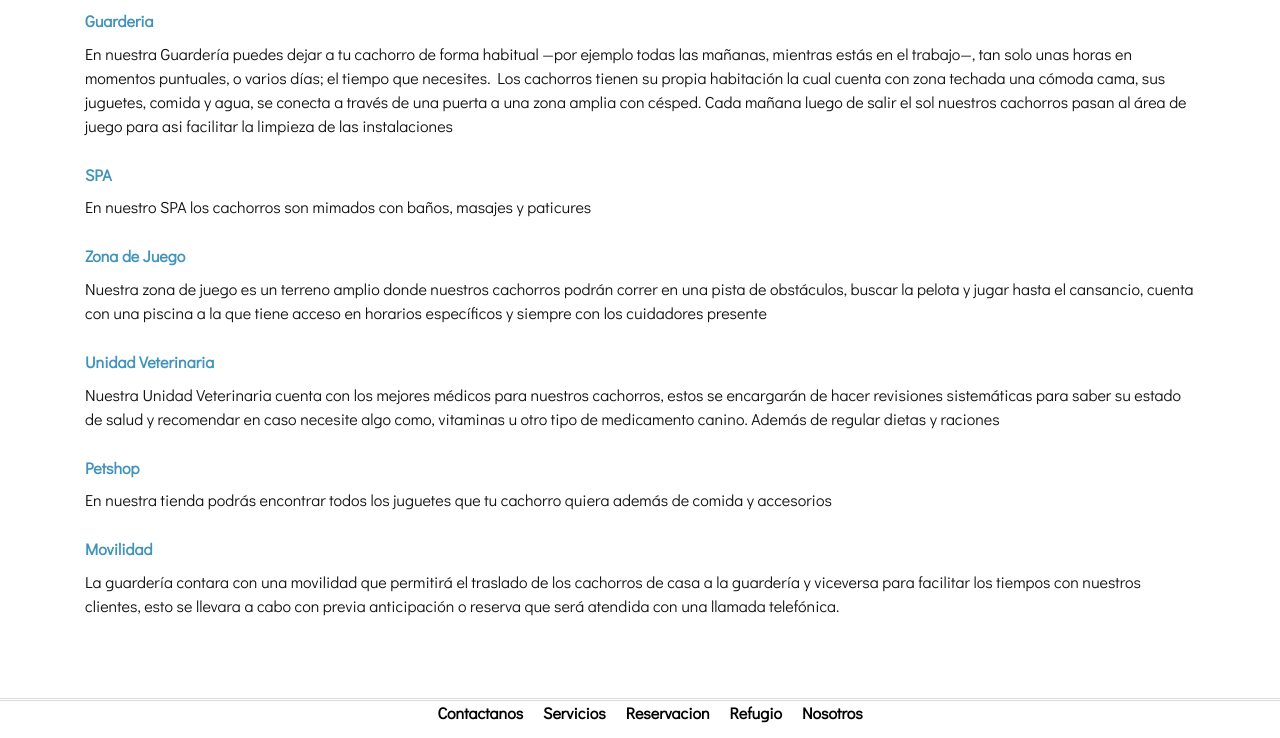
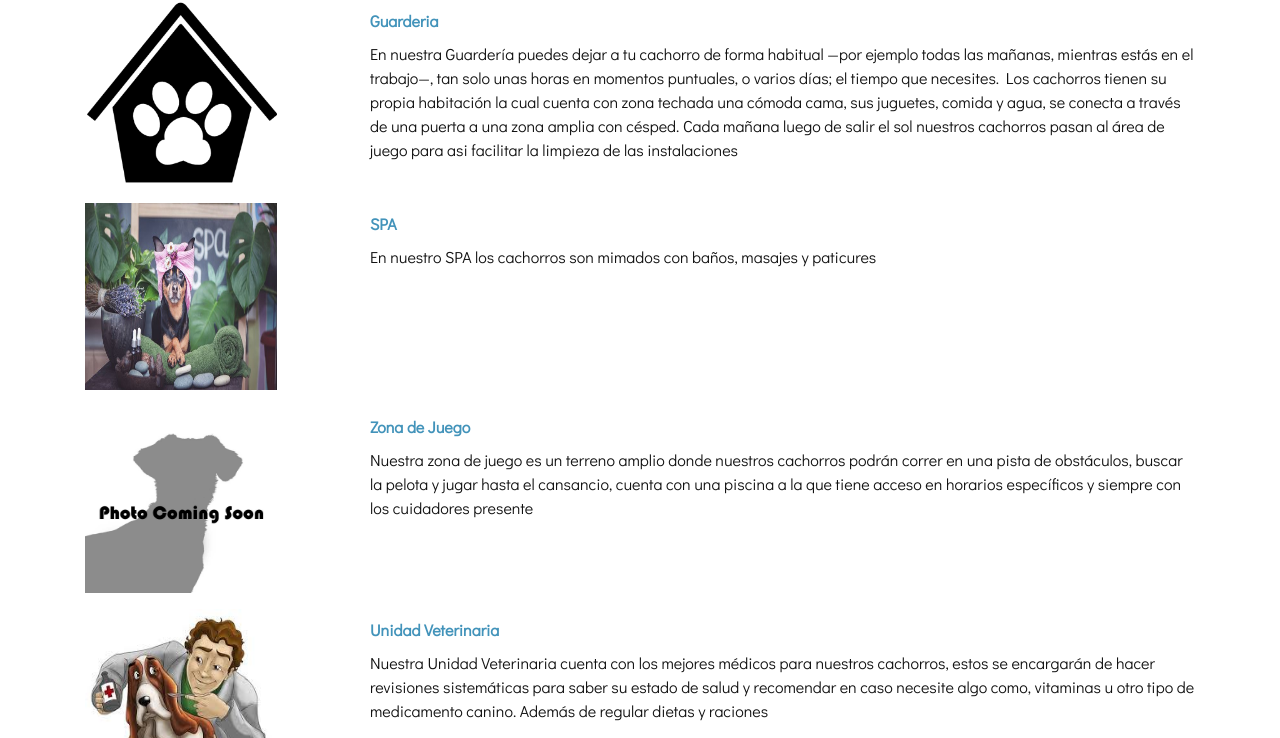
Before and after one commit to RRMoreno/ProyectoFinal, a website: page views/servicios.html in a window 1280 px wide. Shown: the part 316-1054 px from the top of the page. Drawn offline with nearby package versions, Linux system fonts and the light colour scheme.

Commit message:
modificada la pagina de servicios

```diff
--- a/scss/estilos.scss
+++ b/scss/estilos.scss
@@ -2,6 +2,7 @@
 $primaryColor: #4293ba;
 $primaryTextColor: #111111;
 $gradientSecondaryColor: #f9fcfe;
+$titlecolor: #4085f1;
 
 
 /*variables lo que es mas repetitivo: colores, fontfamily....*/
@@ -110,7 +111,7 @@ nav {
 h1 {
   text-align: center;
   font-weight: normal;
-  color: #4085f1;
+  color: $titlecolor;
   font-family: 'Dancing Script', cursive;
   padding-left: 20px;
 }
@@ -254,11 +255,27 @@ ul {
     }
   }
 }
+.row-servicios {
+  display: flex;
+  flex-wrap: wrap;
+  margin-right: -15px;
+  margin-left: -15px;
+  margin-bottom: 1rem;
+}
+.img-servicios {
+   width: 192px;
+  height: 187px;
 
-.img-servicios {
-  float: left;
-  width: 6rem;
-  padding-right: 2rem;
+
+}
+p{
+  .pservicios{
+    text-align: justify-all;
+    margin-left: 1rem;
+
+  }
+
+
 }
 
 .img-log {
@@ -339,6 +356,9 @@ ul {
   background-size: cover;
 }
 
+.row-form{
+  margin-top: 1rem;
+}
 
 .titulo2 {
   padding-top: 3rem;
@@ -381,6 +401,7 @@ form {
   justify-content: space-between;
 }
 
+
 @media only screen and (max-width: 573px) {
   h1 {
     display: none;
@@ -388,6 +409,9 @@ form {
   .titulo2 {
     padding-top: 1rem;
     padding-bottom: 1rem;
+  }
+  .pservicios{
+    display: none;
   }
 
 }
@@ -423,6 +447,7 @@ form {
   }
 
 
+
 }
 
 @media only screen and (min-width: 1024px) {
--- a/views/servicios.html
+++ b/views/servicios.html
@@ -76,37 +76,93 @@
         <h2>Nuestros Servicios</h2>
     </div>
 
+    <div class="row-servicios">
+        <div class="col-md-3">
+            <img class="img-servicios" src="../img/guarderia.png" alt="">
+
+        </div>
+
+        <div class="col-md-9">
             <h3><a href="guarderia.html">Guarderia</a></h3>
-    <p>En nuestra Guardería puedes dejar a tu cachorro de forma habitual —por ejemplo todas las mañanas, mientras estás
+            <p class="pservicios">En nuestra Guardería puedes dejar a tu cachorro de forma habitual —por ejemplo todas las mañanas, mientras estás
                 en el trabajo—, tan solo unas horas en momentos puntuales, o varios días; el tiempo que necesites. Los cachorros
                 tienen su propia habitación la cual cuenta con zona techada una cómoda cama, sus juguetes, comida y agua, se
                 conecta a través de una puerta a una zona amplia con césped. Cada mañana luego de salir el sol nuestros
                 cachorros pasan al área de juego para asi facilitar la limpieza de las instalaciones </p>
+        </div>
+    </div>
+
     <!--imagen de SPA-->
+    <div class="row-servicios">
+        <div class="col-md-3">
+            <img class="img-servicios" src="../img/spa.jpg" alt="">
+        </div>
+
+        <div class="col-md-9">
             <h3><a href="spa.html">SPA</a></h3>
-    <p>En nuestro SPA los cachorros son mimados con baños, masajes y paticures</p>
+            <p class="pservicios">En nuestro SPA los cachorros son mimados con baños, masajes y paticures </p>
+        </div>
+    </div>
+
+
     <!--imagen de zona de juego-->
+    <div class="row-servicios">
+        <div class="col-md-3">
+            <img class="img-servicios" src="../img/PhotoComingSoon.jpg" alt="">
+        </div>
+
+        <div class="col-md-9">
             <h3><a href="zonajuegos.html">Zona de Juego</a></h3>
-    <p>Nuestra zona de juego es un terreno amplio donde nuestros cachorros podrán correr en una pista de obstáculos,
+            <p class="pservicios">Nuestra zona de juego es un terreno amplio donde nuestros cachorros podrán correr en una pista de obstáculos,
                 buscar la pelota y jugar hasta el cansancio, cuenta con una piscina a la que tiene acceso en horarios
-        específicos y siempre con los cuidadores presente </p>
+                específicos y siempre con los cuidadores presente</p>
+        </div>
+    </div>
+
     <!--imagen de vet-->
+    <div class="row-servicios">
+        <div class="col-md-3">
+            <img class="img-servicios" src="../img/images.jpg" alt="">
+        </div>
+
+        <div class="col-md-9">
             <h3><a href="vet.html">Unidad Veterinaria</a></h3>
-    <p>Nuestra Unidad Veterinaria cuenta con los mejores médicos para nuestros cachorros, estos se encargarán de hacer
+            <p class="pservicios">Nuestra Unidad Veterinaria cuenta con los mejores médicos para nuestros cachorros, estos se encargarán de hacer
                 revisiones sistemáticas para saber su estado de salud y recomendar en caso necesite algo como, vitaminas u otro
-        tipo de medicamento canino. Además de regular dietas y raciones </p>
+                tipo de medicamento canino. Además de regular dietas y raciones</p>
+        </div>
+    </div>
+
 
     <!--imagen de petshop-->
+    <div class="row-servicios">
+        <div class="col-md-3">
+            <img class="img-servicios" src="../img/petshop.jpg" alt="">
+        </div>
+
+        <div class="col-md-9">
             <h3><a href="petshop.html">Petshop</a></h3>
-    <p>En nuestra tienda podrás encontrar todos los juguetes que tu cachorro quiera además de comida y accesorios </p>
+            <p class="pservicios">Nuestra Unidad Veterinaria cuenta con los mejores médicos para nuestros cachorros, estos se encargarán de hacer
+                revisiones sistemáticas para saber su estado de salud y recomendar en caso necesite algo como, vitaminas u otro
+                tipo de medicamento canino. Además de regular dietas y raciones. En nuestra tienda podrás encontrar todos
+                los juguetes que tu cachorro quiera además de comida y accesorios </p>
+        </div>
+    </div>
 
-    <div >
 
+    <div class="row-servicios">
+        <div class="col-md-3">
+            <img class="img-servicios" src="../img/movilidad.jpg" alt="">
+        </div>
+
+        <div class="col-md-9">
             <h3><a href="movilidad.html">Movilidad</a></h3>
-        <p>La guardería contara con una movilidad que permitirá el traslado de los cachorros de casa a la guardería y
+            <p class="pservicios">La guardería contara con una movilidad que permitirá el traslado de los cachorros de casa a la guardería y
                 viceversa para facilitar los tiempos con nuestros clientes, esto se llevara a cabo con previa anticipación o
                 reserva que será atendida con una llamada telefónica.</p>
         </div>
+    </div>
+
 
 </main>
 <footer>
```
Also changed, not shown: views/reserva.html (+1 -1 lines), css/estilos.css, img/movilidad.jpg, img/piscina.jpg (deleted), img/piscina2.jpg (deleted). Lines whose indentation alone changed are shown as unchanged.
